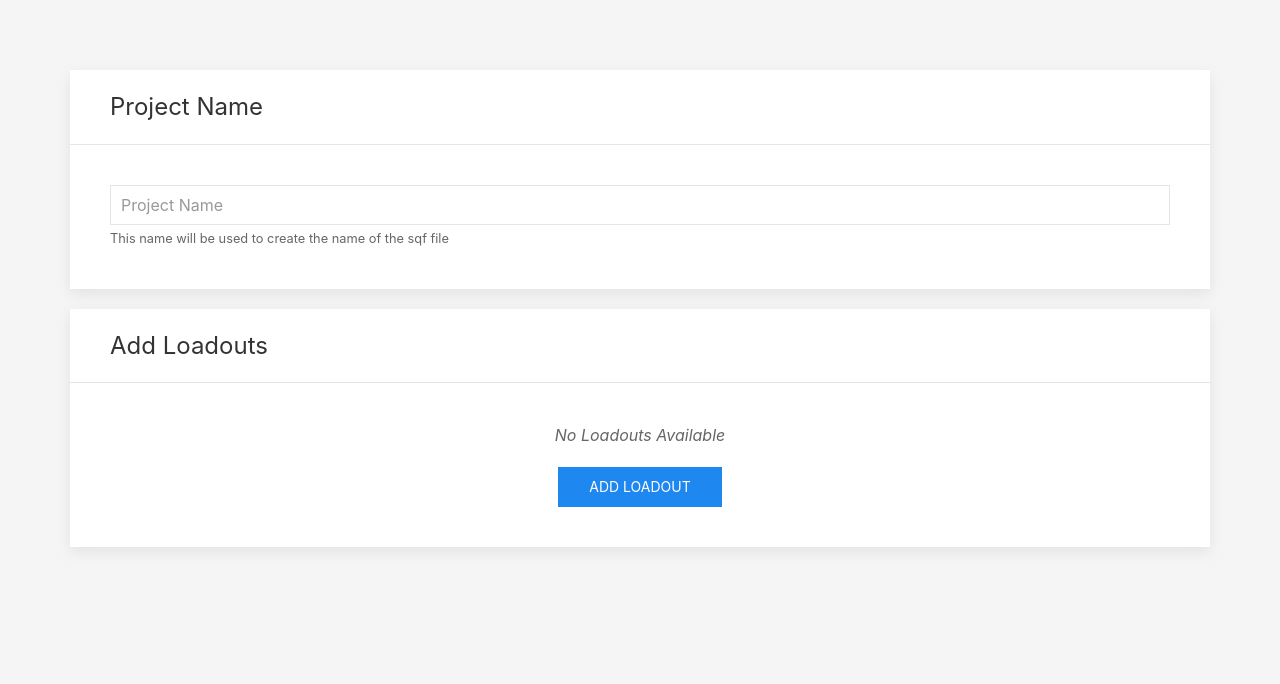
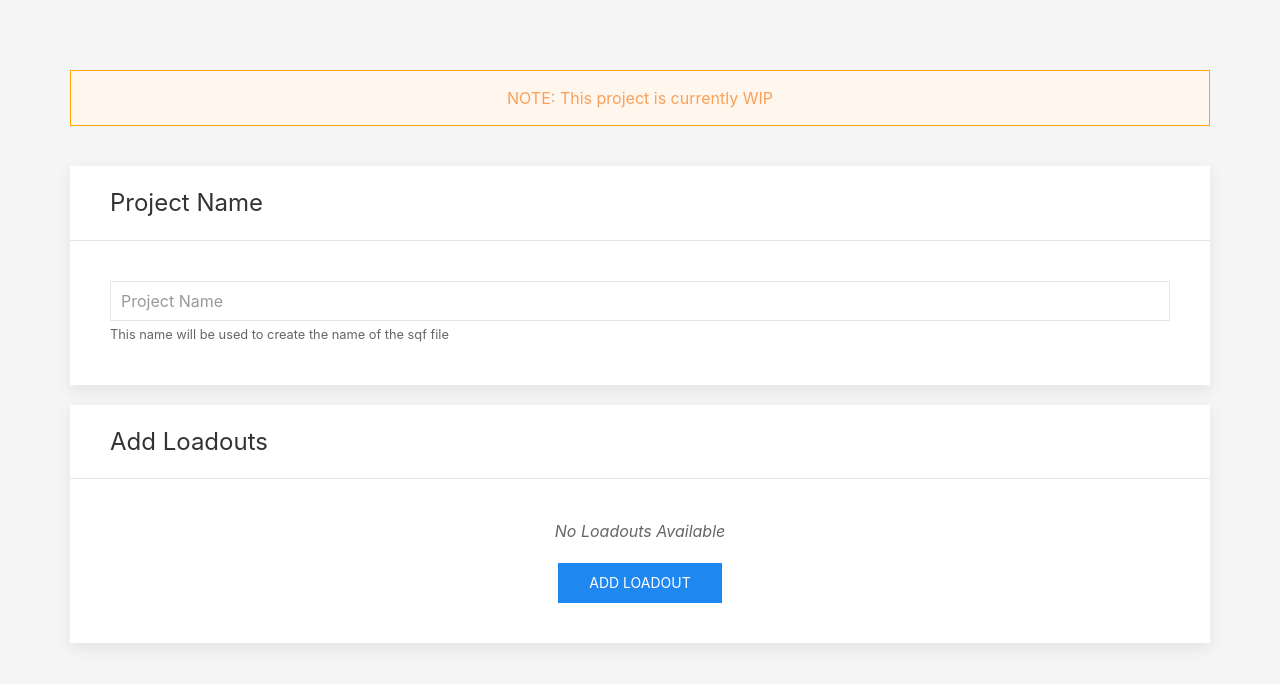
Before and after one commit to aliensteak/loadout-picker, a React (Create React App) app: page / in a window 1280 px wide. Shown: the top 684 px of the page. Built offline with nearby package versions, Linux system fonts and the light colour scheme.

Commit message:
added WIP warning

```diff
--- a/src/components/App.js
+++ b/src/components/App.js
@@ -19,6 +19,10 @@ class App extends React.Component {
   render() {
     return (
       <div className="uk-container-large uk-padding-large">
+        <div className="uk-alert-warning uk-padding-small uk-margin-medium-bottom uk-text-center" style={{ border: '1px solid orange' }}>
+          NOTE: This project is currently WIP
+        </div>
+
         <ProjectName setParentState={this.setParentState} />
 
         <AddLoadout />
```
Also changed, not shown: 1 other file (tests, documents, lock files or other folders).
